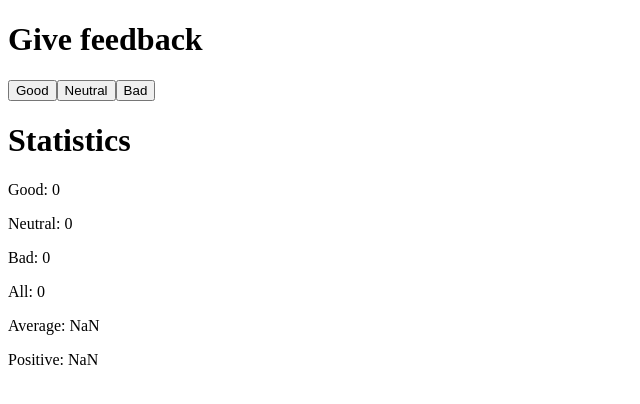
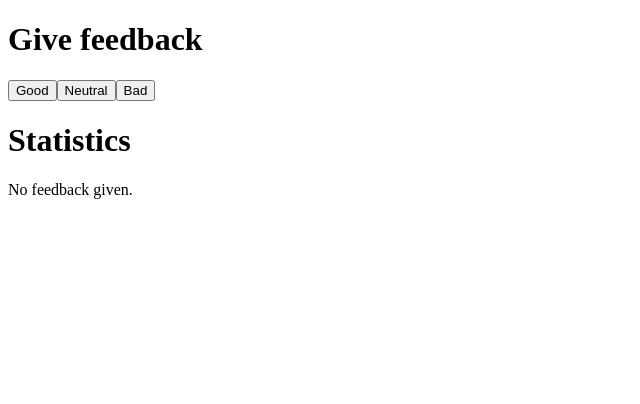
Before and after one commit to dascally/full-stack-open, a React (Create React App) app in the folder part1/unicafe/: page / in a window 1280 px wide. Shown: the top 404 px of the page, without its empty margins (0-640 px from the left). Built offline with nearby package versions, Linux system fonts and the light colour scheme; the HTML template or start-up script is replaced by a standard one.

Commit message:
Complete exercise 1.9

```diff
--- a/part1/unicafe/src/App.js
+++ b/part1/unicafe/src/App.js
@@ -3,7 +3,9 @@ import { useState } from 'react';
 const Statistics = ({ good, neutral, bad }) => {
   const sum = good + neutral + bad;
 
-  return (
+  return good === 0 && neutral === 0 && bad === 0 ? (
+    <p>No feedback given.</p>
+  ) : (
     <>
       <p>Good: {good}</p>
       <p>Neutral: {neutral}</p>
```
